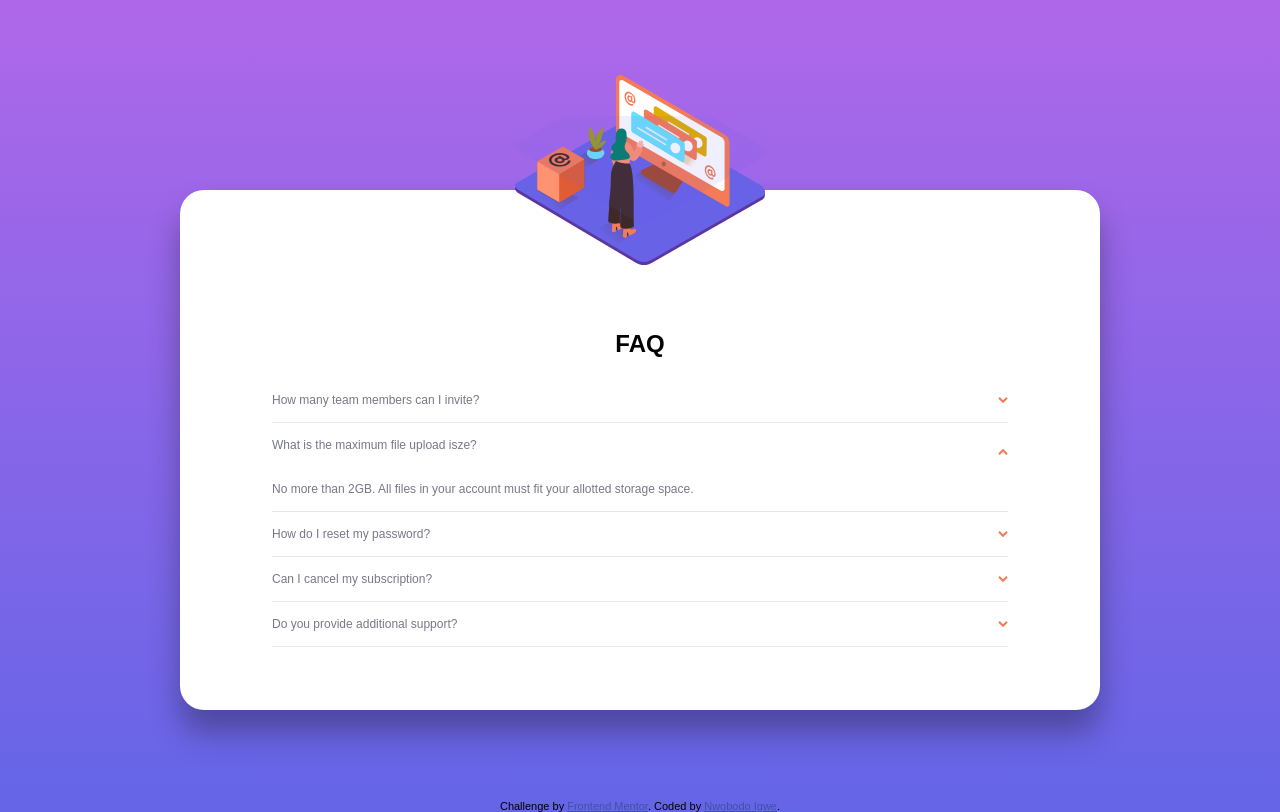
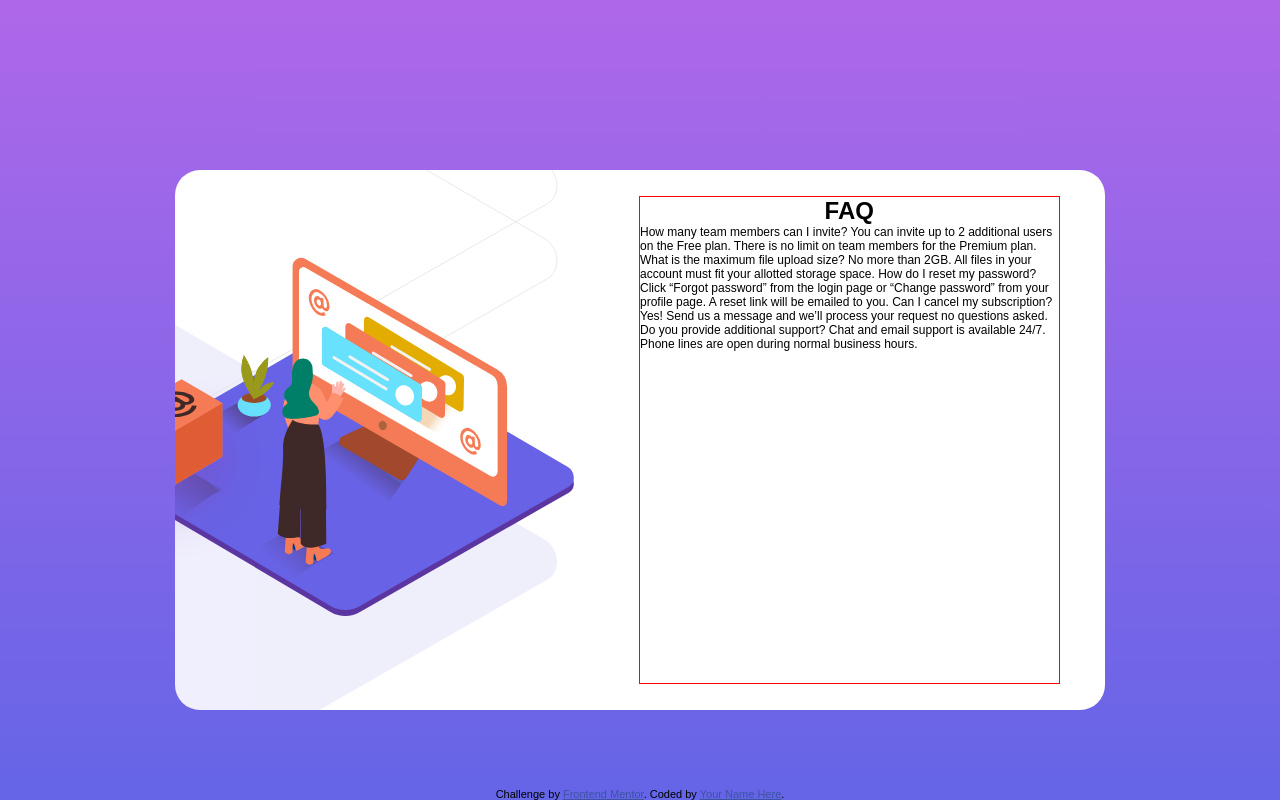
Before and after one commit to Igwe0001/faq, a plain HTML site: page index.html in a window 1280 px wide. Drawn offline with Linux system fonts and the light colour scheme.

Commit message:
new changes

```diff
--- a/index.html
+++ b/index.html
@@ -1,10 +1,8 @@
 <!DOCTYPE html>
 <html lang="en">
-
 <head>
   <meta charset="UTF-8">
-  <meta name="viewport" content="width=device-width, initial-scale=1.0">
-  <!-- displays site properly based on user's device -->
+  <meta name="viewport" content="width=device-width, initial-scale=1.0"> <!-- displays site properly based on user's device -->
 
   <link rel="icon" type="image/png" sizes="32x32" href="./images/favicon-32x32.png">
   <link rel="stylesheet" href="style.css">
@@ -12,91 +10,45 @@
 
   <!-- Feel free to remove these styles or customise in your own stylesheet 👍 -->
   <style>
-    .attribution {
-      font-size: 11px;
-      text-align: center;
-    }
-
-    .attribution a {
-      color: hsl(228, 45%, 44%);
-    }
+    .attribution { font-size: 11px; text-align: center; }
+    .attribution a { color: hsl(228, 45%, 44%); }
   </style>
 </head>
-
 <body>
   <main>
     <div class="container">
-
-      <div class="first-container">
-        <img src="/images/illustration-woman-online-mobile.svg" alt="">
-        <img src="/images/bg-pattern-mobile.svg" class="bg" alt="">
+      <div class="image-container">
+        <!-- <img src="/images/illustration-woman-online-desktop.svg" alt="" class="mobile-image">
+        <img src="/images/bg-pattern-desktop.svg" alt="" class="mobile-shadow"> -->
+        <img src="/images/illustration-box-desktop.svg" class="box" alt="">
       </div>
-      <div class="second-container">
+      <div class="second">
         <h1>FAQ</h1>
-        <div class="accordion">
-          <div class="section">
-            <input type="radio" name="options-accordion" id="section-1" class="accordion__input">
-            <label for="section-1" class="accordion__label">How many team members can I invite?</label>
-            <div class="accordion__content">
-              <p>
+        How many team members can I invite?
         You can invite up to 2 additional users on the Free plan. There is no limit on
         team members for the Premium plan.
-              </p>
-            </div>
-          </div>
 
-          <div class="section">
-            <input type="radio" name="options-accordion" id="section-2" class="accordion__input" checked>
-            <label for="section-2" class="accordion__label">What is the maximum file upload isze?</label>
-            <div class="accordion__content">
-              <p>
+        What is the maximum file upload size?
         No more than 2GB. All files in your account must fit your allotted storage space.
-              </p>
-            </div>
-          </div>
 
-          <div class="section">
-            <input type="radio" name="options-accordion" id="section-3" class="accordion__input">
-            <label for="section-3" class="accordion__label">How do I reset my password?</label>
-            <div class="accordion__content">
-              <p>
+        How do I reset my password?
         Click “Forgot password” from the login page or “Change password” from your profile page.
         A reset link will be emailed to you.
-              </p>
-            </div>
-          </div>
 
-          <div class="section">
-            <input type="radio" name="options-accordion" id="section-4" class="accordion__input">
-            <label for="section-4" class="accordion__label">Can I cancel my subscription?</label>
-            <div class="accordion__content">
-              <p>
+        Can I cancel my subscription?
         Yes! Send us a message and we’ll process your request no questions asked.
-              </p>
-            </div>
-          </div>
 
-          <div class="section">
-            <input type="radio" name="options-accordion" id="section-5" class="accordion__input">
-            <label for="section-5" class="accordion__label">Do you provide additional support?</label>
-            <div class="accordion__content">
-              <p>
+        Do you provide additional support?
         Chat and email support is available 24/7. Phone lines are open during normal business hours.
-              </p>
-            </div>
-          </div>
-
-        </div>
-      </div>
       </div>
     </div>
   </main>
 <footer>
+
   <div class="attribution">
     Challenge by <a href="https://www.frontendmentor.io?ref=challenge" target="_blank">Frontend Mentor</a>.
-      Coded by <a href="#">Nwobodo Igwe</a>.
+    Coded by <a href="#">Your Name Here</a>.
   </div>
 </footer>
 </body>
-
 </html>
--- a/style.css
+++ b/style.css
@@ -33,150 +33,154 @@ html {
     font-size: 12px;
 }
 
-
 body {
     width: 100%;
     height: 100%;
     min-height: 100vh;
+    display: grid;
+    place-items: center;
     background-image: linear-gradient(var(--soft-violet), var(--soft-blue));
     background-repeat: no-repeat;
     background-size: cover;
+    -ms-overflow-style: none;
+    scrollbar-width: none;
+    overflow-y: scroll;
 }
 
+body::-webkit-scrollbar {
+    display: none;
+}
+
+
 main {
-    width: 100%;
-    height: 100vh;
-    background-size: cover;
+    width: 90%;
+    max-width: 930px;
+    height: 80%;
+    max-height: 540px;
+    background-color: white;
+    display: grid;
+    place-items: center;
+    position: relative;
+    margin-top: 80px;
+    border-radius: 25px;
+}
+
+.container {
+    width: 90%;
+    height: 90%;
+    position: relative;
+}
+
+.image-container {
+    height: 25%;
+}
+
+.image-container .mobile-image {
+    display: grid;
+    place-items: center;
+    width: 250px;
+    margin: 0 auto;
+    /* margin-top: -130px ; */
+    position: absolute;
+    margin-left: auto;
+    margin-right: auto;
+    left: 0;
+    right: 0;
+    top: -142px;
+}
+
+.image-container::before{
+    content: url(/images/illustration-woman-online-mobile.svg);
+    width: 250px;
+    position: absolute;
+    margin-left: auto;
+    margin-right: auto;
+    left: 0;
+    right: 0;
+    top: -140px;
+}
+
+ /* .image-container::content {
+     content: url(/images/illustration-woman-online-mobile.svg);
+ } */
+
+ .image-container::after {
+    content: url(/images/bg-pattern-mobile.svg);
+    position: absolute;
+    margin-left: auto;
+    margin-right: auto;
+    left: 0;
+    right: 0;
+    top: -28px;
     display: grid;
     place-items: center;
 }
 
-.container {
-    background-color: white;
-    width: 90%;
-    max-width: 920px;
-    min-height: 520px;
-    margin: 0 auto;
-    display: flex;
-    flex-direction: column;
-    border-radius: 20px;
-    position: relative;
-    border-radius: 2em;
-    margin-top: 100px;
-    box-shadow: 0 1.875rem 2.5rem rgb(29 30 53 / 40%);
+
+
+
+.mobile-shadow {
+   position: absolute;
+    margin-left: auto;
+    margin-right: auto;
+    left: 0;
+    right: 0;
+    top: -25px;
 }
 
-.first-container {
-    display: grid;
-    place-items: center;
-    height: 30%;
-    position: relative;
-    min-height: 120px;
-    /* margin-top: -20px; */
+.box{
+    display: none;
 }
 
-.first-container img {
-    max-width: 250px;
-    margin-top: -160px;
-    position: absolute;
-    width: 80%;
+.second {
+    outline: 1px solid red;
+
 }
 
-.first-container img::after {
-    content: url(/images/bg-pattern-mobile.svg);
-    position: absolute;
-    right: 0px;
-    top: 50%;
-    transform: translateY(-50%);
+.second h1 {
+    text-align: center;
 }
 
-.second-container {
-    width: 80%;
-    margin: 0 auto;
-}
-
-.accordion {
-    color: var(--Dark-grayish-blue);
-}
-
-.accordion__label:hover {
-    color: var(--soft-red);
+footer {
+    position: absolute;
+    bottom: 0;
 }
 
 
-.second-container h1 {
-    text-align: center;
-    padding: 20px 0;
+@media screen and (min-width: 780px) {
+    main{
+        position: relative;
+        overflow: hidden;
     }
 
-/* .accordion__label:hover {
-    color: var(--Light-grayish-blue);
-} */
-
-.section {
-    background: white;
-    border-bottom: 1px solid var(--Light-grayish-blue);
+    .container {
+        display: grid;
+        grid-template-columns: 50% 50%;
+        /* overflow: hidden; */
     }
 
-label {
-    cursor: pointer;
-    display: block;
-    padding: 15px 0;
-    margin: 0;
+    .image-container::before {
         position: relative;
+        content: url(/images/illustration-woman-online-desktop.svg);
+        top: 60px;
+        left: -120px;
+        z-index: 1;
     }
 
-
-
-label::after {
-    content: url(/images/icon-arrow-down.svg);
+    .box {
+        display: block;
         position: absolute;
-    right: 0px;
-    top: 50%;
-    transform: translateY(-50%);
-}
-
-.accordion__content {
-    visibility: hidden;
-    overflow: hidden;
-    padding: 0 20px;
-    max-height: 0;
-    transition: all .5s ease;
-}
-
-.accordion__content *{
-    opacity: 0;
-    transition: all .5s ease;
-}
-
-input {
-    display: none;
-}
-
-input:checked + label + .accordion__content {
-    padding: 15px 0;
-    max-height: 100vh;
-    visibility: visible;
-    opacity: 1;
-}
-
-input:checked + label + .accordion__content *{
-    opacity: 1;
-}
-
-input:checked + label::after {
-    transform: rotate(180deg);
+        z-index: 3;
+        top: 180px;
+        left: -140px;
 
     }
 
-input:checked + label {
-     color: var(--Dark-grayish-blue);
+    .image-container::after {
+        position: absolute;
+        content: url(/images/bg-pattern-desktop.svg);
+        height: 50px;
+        left: -1130px;
+        top: -310px;
     }
-
-/* input:hover + label {
-    color: var(--soft-red);
-} */
-
-.accordion__label:hover {
-    color: var(--soft-red);
 }
```
Lines whose indentation alone changed are shown as unchanged.
